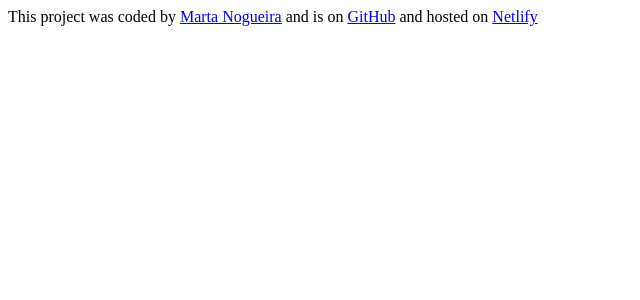
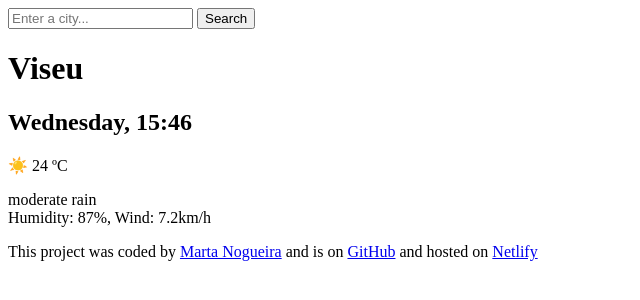
Before and after one commit to Marta-fn/meteorology-app, a plain HTML site: page index.html in a window 1280 px wide. Shown: the whole page, without its empty margins (0-640 px from the left). Drawn offline with Linux system fonts and the light colour scheme.

Commit message:
Updated HTML content

```diff
--- a/index.html
+++ b/index.html
@@ -8,6 +8,28 @@
 </head>
 
 <body>
+  <header>
+
+  </header>
+  <main>
+    <form>
+      <input type="search" placeholder="Enter a city..." />
+      <input type="submit" value="Search">
+    </form>
+    <h1>Viseu</h1>
+    <h2>Wednesday, 15:46</h2>
+    <div>
+      ☀️ 24 ºC
+    </div>
+    <div>
+      <p>
+        moderate rain
+        <br />
+        Humidity: 87%, Wind: 7.2km/h
+      </p>
+    </div>
+
+  </main>
   <footer>
     This project was coded by <a href="https://github.com/Marta-fn" target="_blank">Marta Nogueira</a> and is on <a
       href="https://github.com/Marta-fn/weather-app" target="_blank">GitHub</a> and hosted on <a
```
